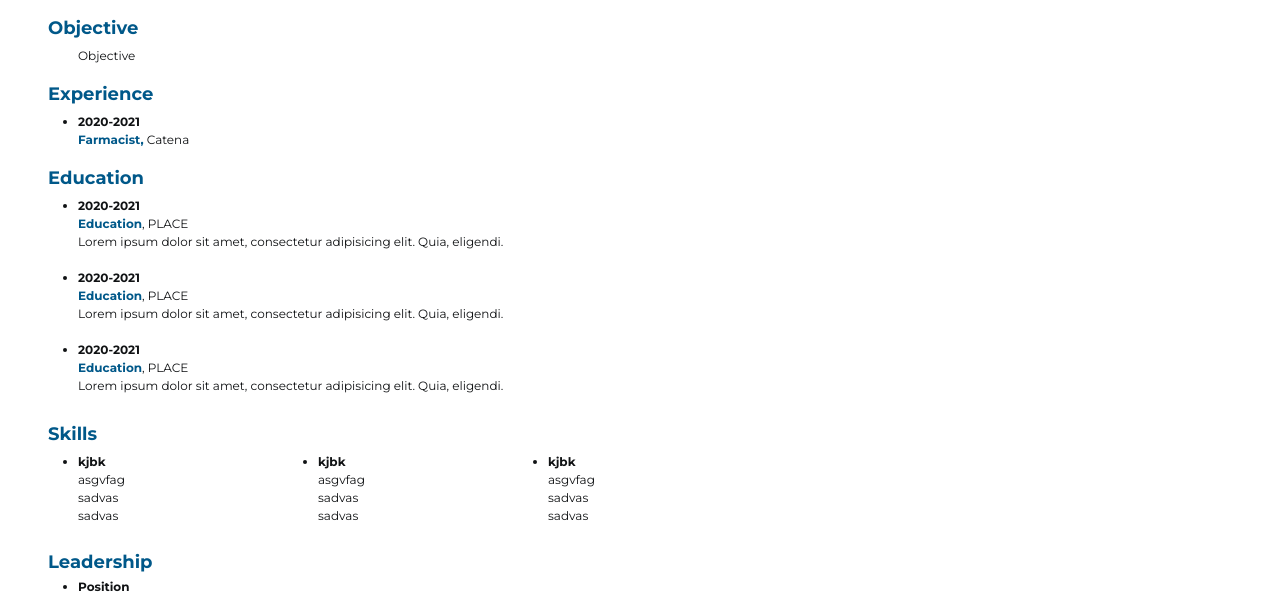
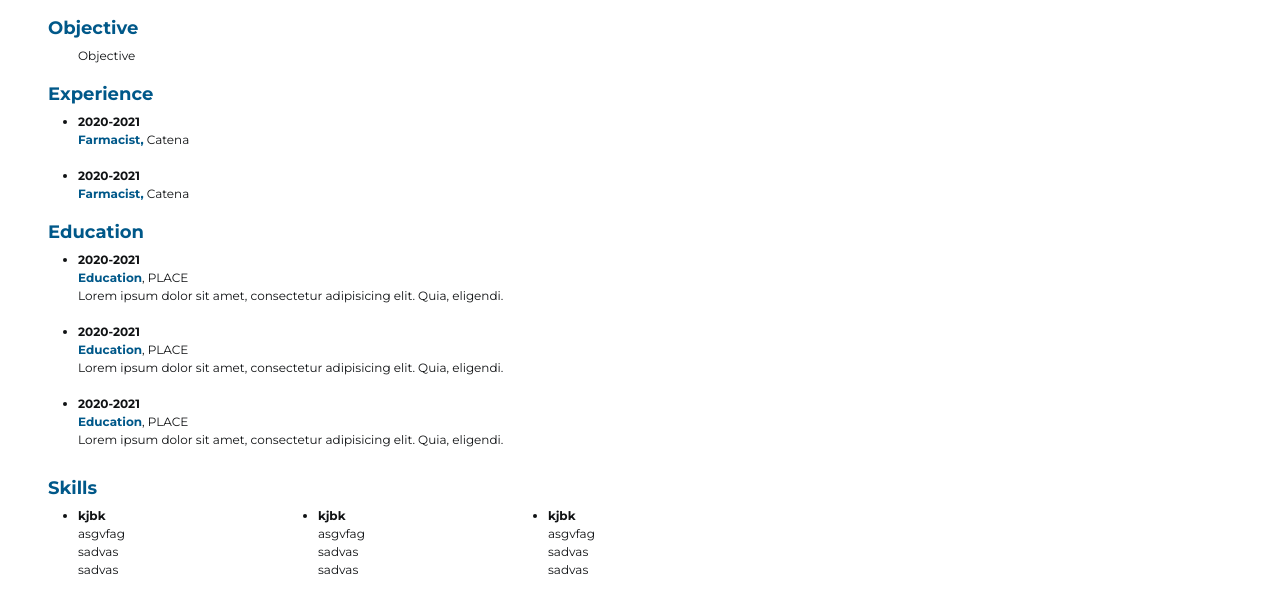
Before and after one commit to Ecaterina1991/Resume-Ecaterina-Stefan, a plain HTML site: page index.html in a window 1280 px wide. Shown: the part 115-714 px from the top of the page. Drawn offline with Linux system fonts and the light colour scheme; a web font is replaced by a local one.

Commit message:
am adaugat un element la experienta

```diff
--- a/index.html
+++ b/index.html
@@ -28,14 +28,6 @@
       <div class="header">
           <h1 class="name">Ecaterina <span class="last-name">Ștefan</span></h1>
 
-            <!-- <span class="address">Constanța, str.Moților 56B</span
-            ><strong><span class="tel">0733718104</span></strong>
-            <br />
-            <span class="email"
-              ><strong>Email</strong>: barganecaterina@yahoo.com
-            </span>
-            <strong><a class="link" href="https://www.linkedin.com/in/ecaterina-stefan-01a05b58/" target="_blank">linkedin.com/in/ecaterina-stefan-01a05b58/</a></strong> -->
-
         <div class="my-header">
           <span class="address">Constanța, str.Moților 56B</span
             >
@@ -44,7 +36,6 @@
             <strong><span>0733718104</span></strong>
               </li>
           </ul>
-
 
             <br />
             <span class="email"
@@ -75,10 +66,20 @@
           <div class="text2">
             <ul>
               <li><strong>2020-2021</strong></li>
-            </ul>
+
             <p><strong><span class="color-blue">Farmacist,</span></strong> Catena</p>
+
+            <br>
+
+            <li><strong>2020-2021</strong></li>
+
+          <p><strong><span class="color-blue">Farmacist,</span></strong> Catena</p>
+           </ul>
+
           </div>
         </div>
+
+
 
         <div class="education padding-bottom">
           <h2 class="title1">Education</h2>
```
